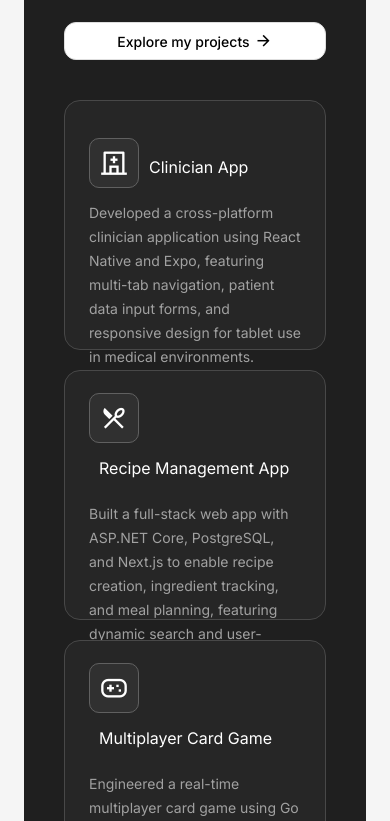
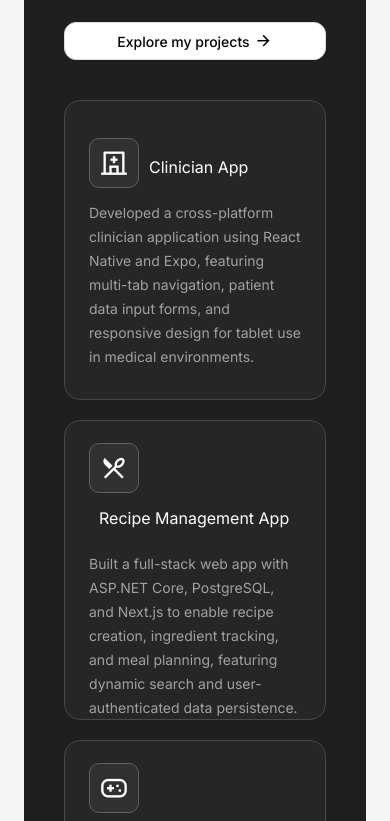
Before and after one commit to tyreesamurai/portfolio, a Vue app: page / in a window 390 px wide. Shown: the part 1043-1864 px from the top of the page. Built offline with nearby package versions, Linux system fonts and the light colour scheme.

Commit message:
Fixed for smaller media queries

```diff
--- a/src/style.css
+++ b/src/style.css
@@ -590,7 +590,8 @@ footer a:hover {
 
   .projects .inner .items .item {
     width: 100%;
-    max-height: 170px;
+    min-height: 50px;
+    max-height: 300px;
   }
 
   .projects .inner .items .item i {
```
